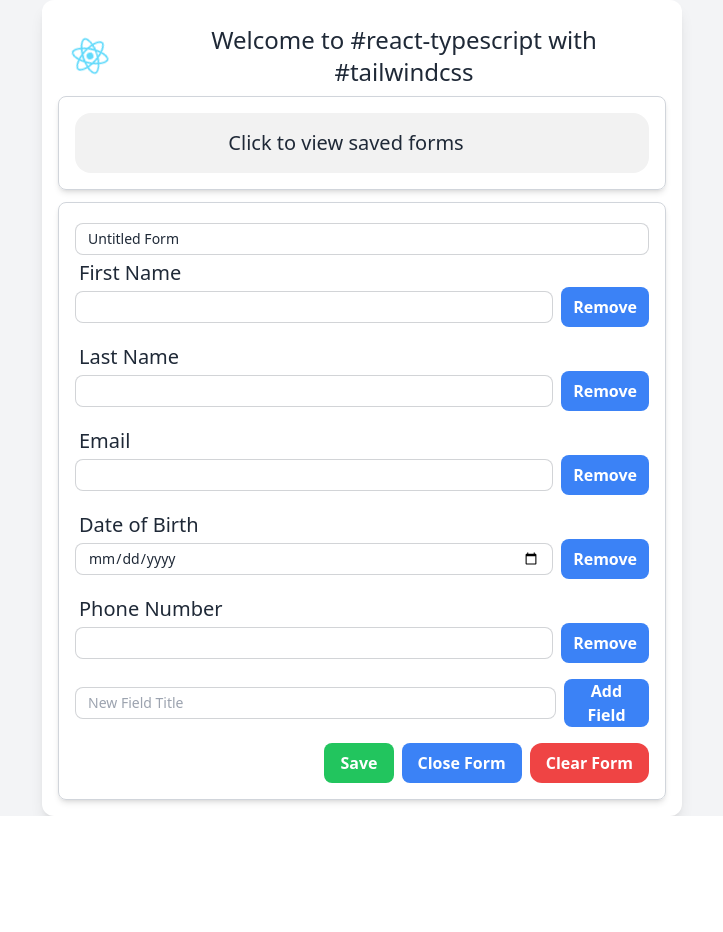
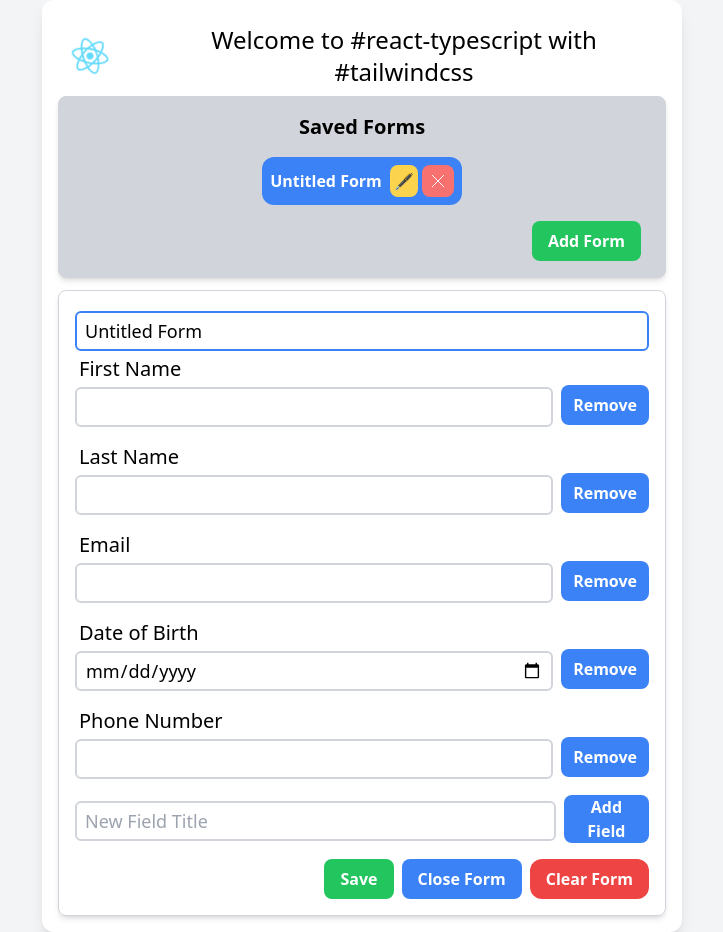
Before and after one commit to AshrafMd-1/form-builder, a React (Create React App) app: page / in a window 1280 px wide. Both pictures are taken after a click on the button "Open Form". Shown: the whole page, without its empty margins (278-1001 px from the left). Before the commit the page ends 816 px from the top, so only its background shows below. Built offline with nearby package versions, Linux system fonts and the light colour scheme.

Commit message:
remove daisyUI plugin

```diff
--- a/package.json
+++ b/package.json
@@ -10,7 +10,6 @@
     "@types/node": "^16.18.40",
     "@types/react": "^18.2.20",
     "@types/react-dom": "^18.2.7",
-    "daisyui": "^3.5.1",
     "prettier": "^3.0.2",
     "react": "^18.2.0",
     "react-dom": "^18.2.0",
--- a/src/components/AllForms.tsx
+++ b/src/components/AllForms.tsx
@@ -8,13 +8,9 @@ export const AllForms = (prop: {
   removeFormCB: (id: number) => void;
 }) => {
   return (
-    <div className="p-4 border border-gray-300 mb-3 rounded-lg shadow-md">
-      <div className="collapse bg-base-200">
-        <input type="checkbox" />
-        <div className="collapse-title text-xl font-medium text-center">
-          Click to view saved forms
-        </div>
-        <div className="collapse-content flex flex-col justify-center items-center">
+    <div className="p-4 border bg-gray-300 border-gray-300 mb-3 rounded-lg shadow-md">
+      <div className="text-xl font-bold text-center">Saved Forms</div>
+      <div className="flex flex-col justify-center items-center">
         <div className="flex flex-wrap m-2">
           {prop.localStorage.map((form: formData) => (
             <div
@@ -24,13 +20,13 @@ export const AllForms = (prop: {
               <p className="text-l font-bold">{form.title}</p>
               <div className="flex justify-center items-center">
                 <button
-                    className="btn ml-2 hover:bg-amber-400 btn-sm p-1"
+                  className="bg-amber-300 ml-2 rounded-lg hover:bg-amber-400  p-1"
                   onClick={(_) => prop.selectFormCB(form)}
                 >
                   🖋️
                 </button>
                 <button
-                    className="btn btn-square border-0 hover:bg-red-500 hover:text-white ml-1 btn-sm"
+                  className=" bg-red-400 ml-1 rounded-lg hover:bg-red-500 hover:text-white p-1"
                   onClick={(_) => prop.removeFormCB(form.id)}
                 >
                   <svg
@@ -55,6 +51,5 @@ export const AllForms = (prop: {
         </button>
       </div>
     </div>
-    </div>
   );
 };
--- a/src/components/Form.tsx
+++ b/src/components/Form.tsx
@@ -188,8 +188,8 @@ export default function Form(props: { closeFormCB: () => void }) {
           <input
             type="text"
             value={state.title}
-            className="input p-3 block input-bordered input-sm mt-1 mb-1  w-full hover:outline-none focus:outline-none"
-            placeholder="New Field Title"
+            className="border-2 mb-1 border-gray-300 rounded-md  mt-1 w-full h-10 px-2 text-lg focus:outline-none focus:border-blue-500"
+            placeholder="New Form Title"
             onChange={(e) => {
               changeTitle(e.target.value);
             }}
@@ -213,7 +213,7 @@ export default function Form(props: { closeFormCB: () => void }) {
           <input
             type="text"
             value={newField}
-            className="input p-3 block input-bordered input-sm mt-1 mb-1  w-full hover:outline-none focus:outline-none"
+            className="border-2 border-gray-300 rounded-md  mt-1 w-full h-10 px-2 text-lg focus:outline-none focus:border-blue-500"
             placeholder="New Field Title"
             onChange={(e) => {
               setNewField(e.target.value);
--- a/src/components/LabelledInput.tsx
+++ b/src/components/LabelledInput.tsx
@@ -15,13 +15,13 @@ export default function LabelledInput(props: {
       </label>
       <div className="flex">
         <input
-          className="input p-3 block input-bordered input-sm mt-1 mb-1  w-full hover:outline-none focus:outline-none"
+          className="border-2 border-gray-300 rounded-md  mt-1 w-full h-10 px-2 text-lg focus:outline-none focus:border-blue-500"
           value={props.value}
           type={props.type}
           onChange={(e) => props.fieldChangeHandlerCB(props.id, e.target.value)}
         />
         <button
-          className="ml-2 bg-blue-500 hover:bg-blue-600 text-white font-bold py-2 px-3 rounded-lg focus:outline-none focus:shadow-outline-red active:bg-red-500"
+          className="ml-2 bg-blue-500 hover:bg-blue-600 text-white font-bold py-2 px-3 mt-auto mb-auto rounded-lg focus:outline-none focus:shadow-outline-red active:bg-red-500"
           onClick={() => props.removeFieldCB(props.id)}
         >
           Remove
--- a/tailwind.config.js
+++ b/tailwind.config.js
@@ -4,5 +4,5 @@ module.exports = {
   theme: {
     extend: {},
   },
-  plugins: [require("daisyui")],
+  plugins: [],
 };
```
Also changed, not shown: 1 other file (tests, documents, lock files or other folders). Lines whose indentation alone changed are shown as unchanged.
